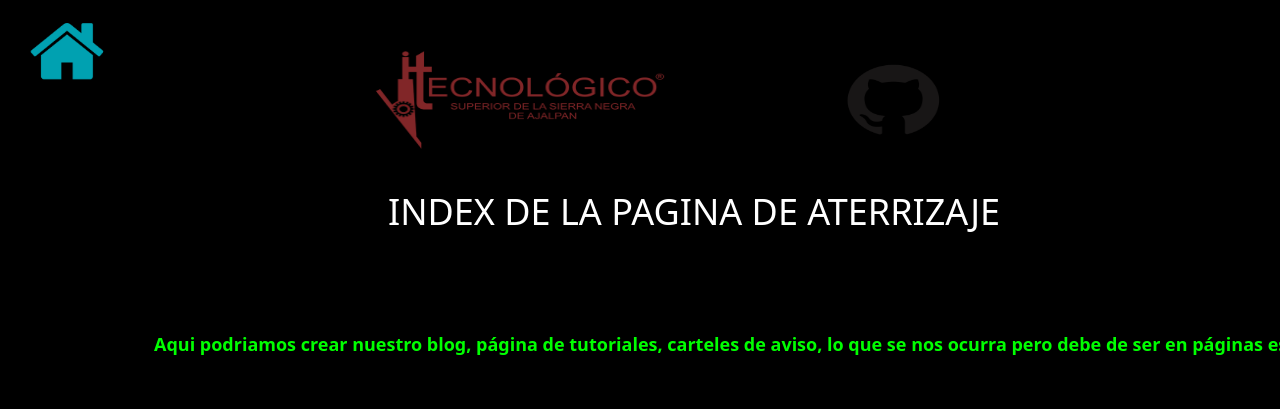
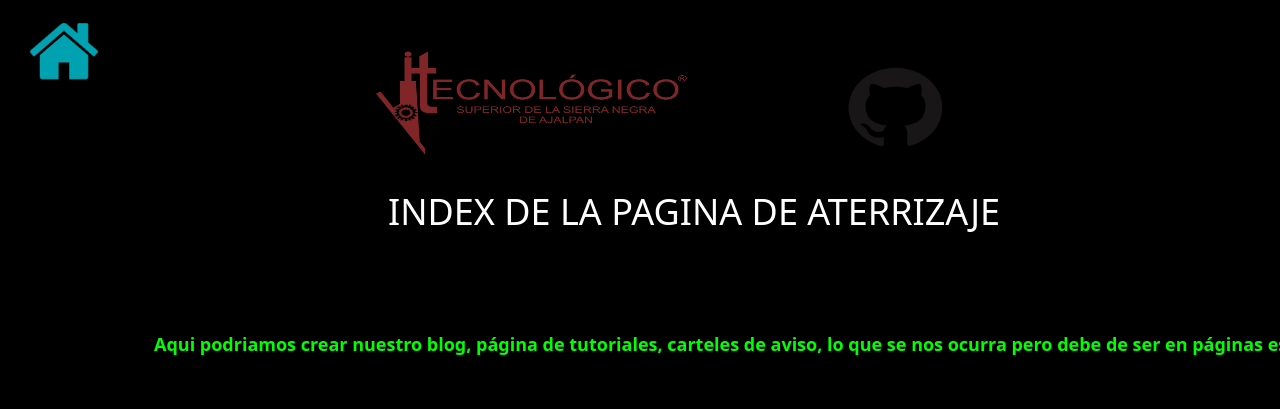
Before and after one commit to bennyrom/mi-pagina-web, a plain HTML site: page docs/index.html in a window 1280 px wide. Shown: the top 409 px of the page. Drawn offline with nearby package versions, Linux system fonts and the light colour scheme.

Commit message:
modificamos las imagenes

```diff
--- a/docs/index.html
+++ b/docs/index.html
@@ -36,7 +36,7 @@ body {
 }
 #Layer3 {
 	position:absolute;
-	width:200px;
+	width:154px;
 	height:115px;
 	z-index:3;
 	left: 817px;
@@ -70,15 +70,15 @@ body {
   <!-- Optional JavaScript; choose one of the two! -->
   <!-- Option 1: Bootstrap Bundle with Popper -->
 <script src="https://cdn.jsdelivr.net/npm/bootstrap@5.0.0-beta2/dist/js/bootstrap.bundle.min.js" integrity="sha384-b5kHyXgcpbZJO/tY9Ul7kGkf1S0CWuKcCD38l8YkeH8z8QjE0GmW1gYU5S9FOnJ0" crossorigin="anonymous"></script>
-<div id="Layer2"><img src="tec.png" width="294" height="102"></div>
+<div id="Layer2"><img src="tec.png" width="317" height="108"></div>
 
-    <div id="Layer3"><img src="github_PNG58.png" width="153" height="119"></div>
+    <div id="Layer3"><img src="github_PNG58.png" width="157" height="134"></div>
     <div class="Estilo3" id="Layer4">Aqui podriamos crear nuestro blog, página de tutoriales, carteles de aviso, lo que se nos ocurra pero debe de ser en páginas estaticas </div>
     <!-- Option 2: Separate Popper and Bootstrap JS -->
     <!--
     <script src="https://cdn.jsdelivr.net/npm/@popperjs/core@2.6.0/dist/umd/popper.min.js" integrity="sha384-KsvD1yqQ1/1+IA7gi3P0tyJcT3vR+NdBTt13hSJ2lnve8agRGXTTyNaBYmCR/Nwi" crossorigin="anonymous"></script>
     <script src="https://cdn.jsdelivr.net/npm/bootstrap@5.0.0-beta2/dist/js/bootstrap.min.js" integrity="sha384-nsg8ua9HAw1y0W1btsyWgBklPnCUAFLuTMS2G72MMONqmOymq585AcH49TLBQObG" crossorigin="anonymous"></script>
     -->
-    <div id="Layer5"><a href="https://profcristianpalma.github.io/"><img src="boton_home_casa.png" width="94" height="69" border="0"></a></div>
+    <div id="Layer5"><a href="https://profcristianpalma.github.io/"><img src="boton_home_casa.png" width="88" height="69"></a></div>
   </body>
 </html>
```
